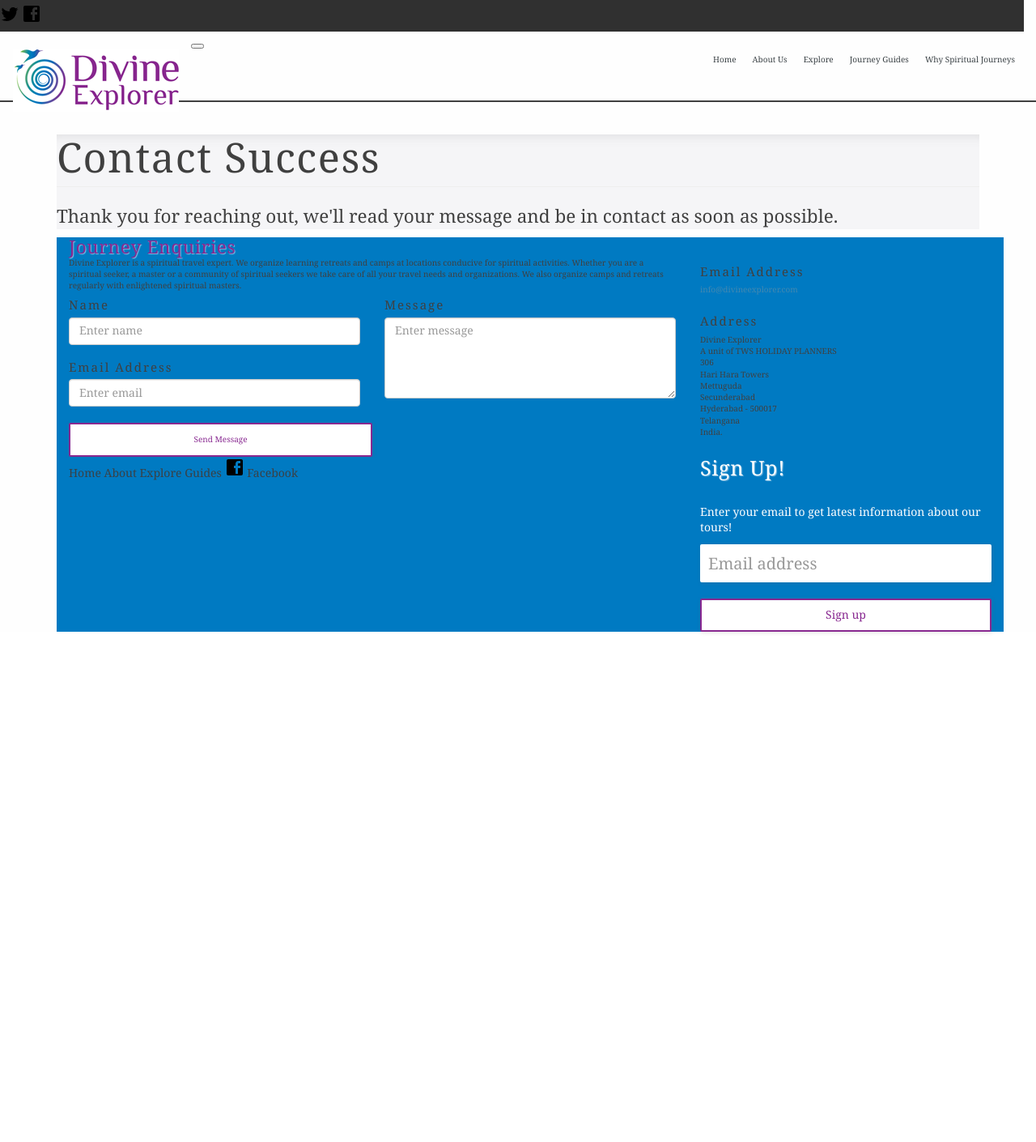
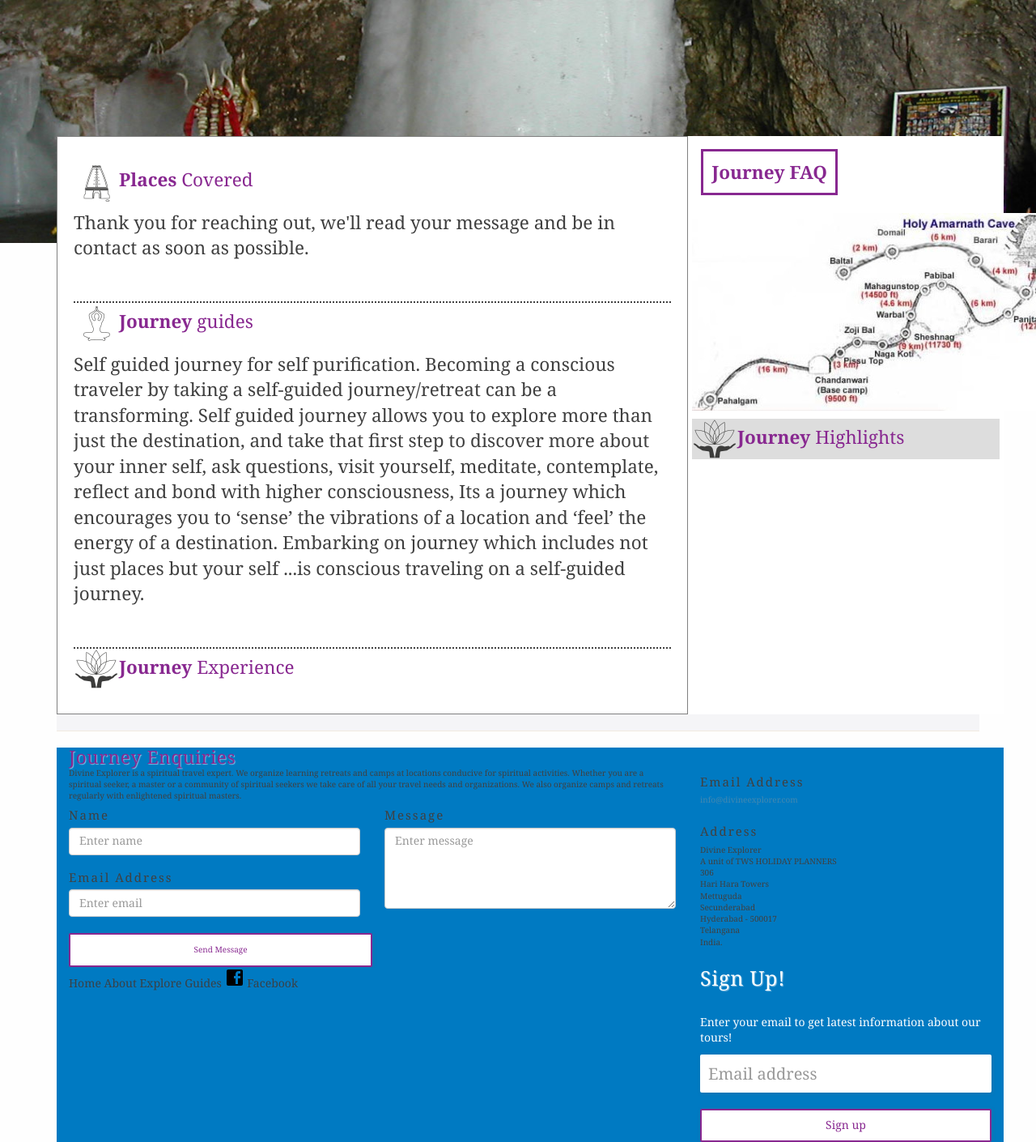
Before and after one commit to GHSKM/testDE, a Jekyll site: the page built from contact-success.html, in a window 1280 px wide. Shown: the whole page at 81% size. Built offline with Jekyll 4.4.1, drawn with Linux system fonts in a browser that asks for light colours; nearby versions of some CDN libraries; some web fonts are replaced; library files that are not in the unit come from our copies; before the commit the page ends 900 px from its top, so only the background shows below that.

Commit message:
modified config to include package frontmatter

```diff
--- a/_config.yml
+++ b/_config.yml
@@ -57,7 +57,22 @@ defaults:
           height: 2000
       _comments:
         image: Shown in social shares and the advice list.
-
+  -
+    scope:
+      path: ""
+    values:
+      layout: package
+      thumbnail: "/images/amarnath-470x118.jpg"
+      image: "/images/amarnath.jpg"
+      map-image: "/images/Amarnath-route-map-470x244.jpg"
+      title: Amarnath Yatra - A spiritual journey of self purification
+      date: 2018-01-16 00:00:00 +0000
+      categories: [Pilgrimage, Popular]
+      author: admin
+      journey-highlights:
+      journey-experience:
+      journey-description:
+      guided: false
 
 permalink: pretty
 
```
Also changed, not shown: _journeys/amarnath-yatra-a-spiritual-journey-of-self-purification.md (+1 -1 lines).
